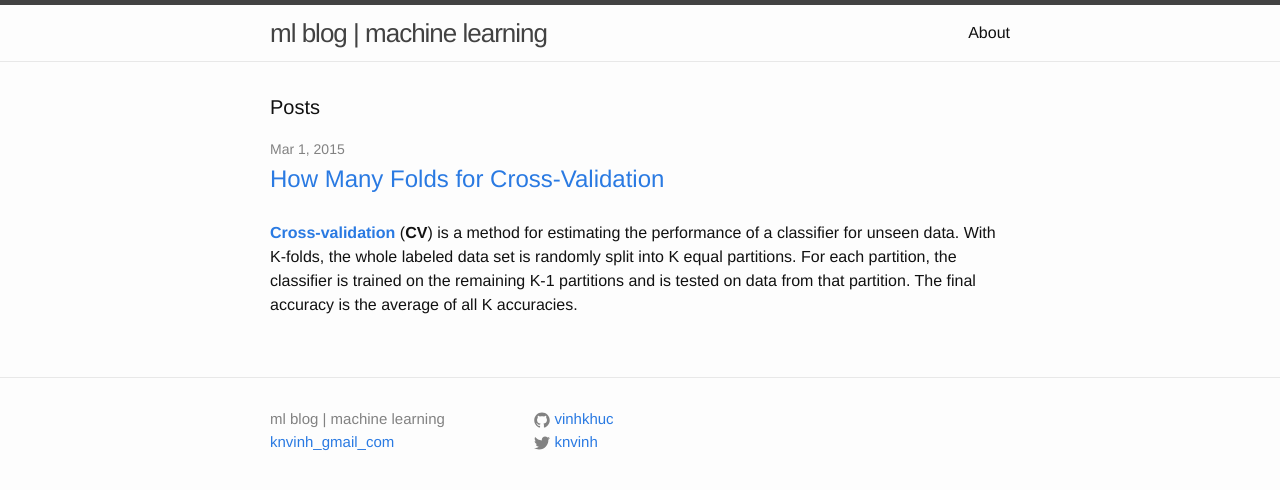
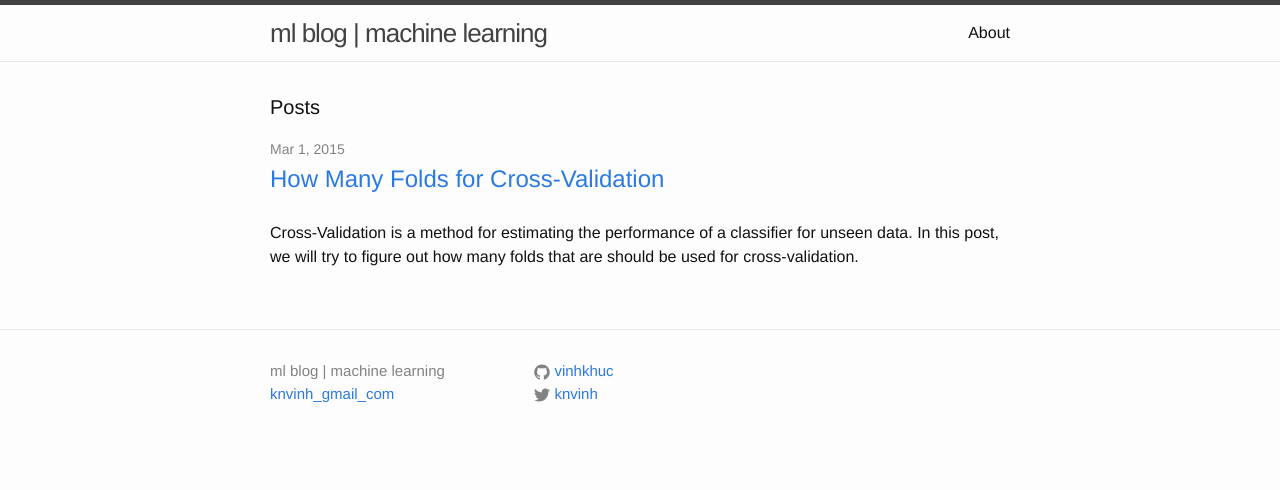
Before and after one commit to vinhkhuc/vinhkhuc.github.io, a Jekyll site: the page built from index.html, in a window 1280 px wide. Shown: the top 490 px of the page. Built offline with Jekyll 4.4.1, drawn with Linux system fonts in a browser that asks for light colours.

Commit message:
Added the excerpt for the post about cross-validation

```diff
--- a/_posts/2015-03-01-cross-validation.md
+++ b/_posts/2015-03-01-cross-validation.md
@@ -1,6 +1,7 @@
 ---
 layout: post
 title:  "How Many Folds for Cross-Validation"
+excerpt: "Cross-Validation is a method for estimating the performance of a classifier for unseen data. In this post, we will try to figure out how many folds that are should be used for cross-validation."
 date:   2015-03-01 14:47:10
 categories: statistics experiment
 ---
```
